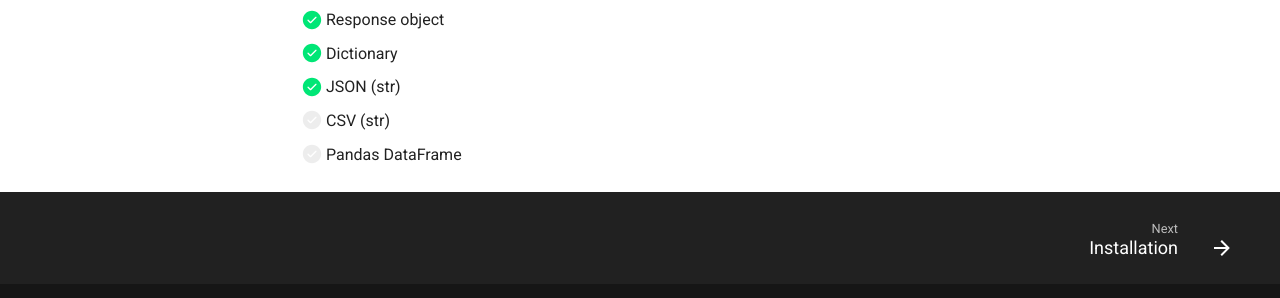
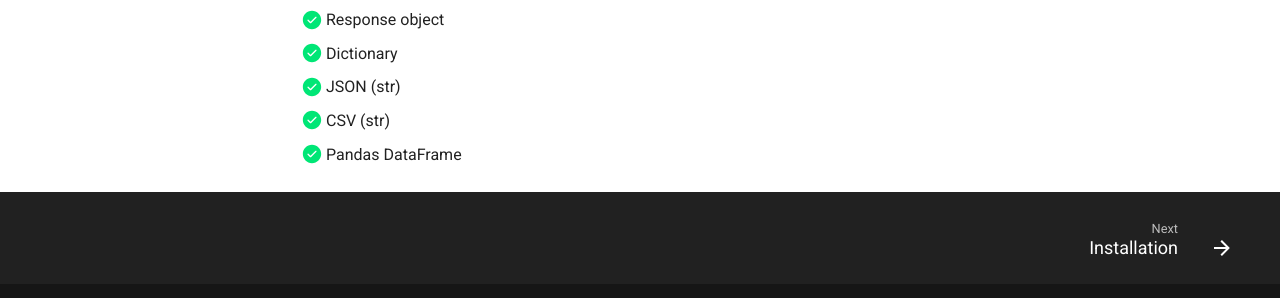
Before and after one commit to afuetterer/python-re3data, an MkDocs documentation site: the page built from docs/src/features.md, in a window 1280 px wide and 1004 px high. Shown: the part 676-974 px from the top of the window. Built offline with MkDocs 1.6.1 and Material for MkDocs 9.7.7, drawn with Linux system fonts in a browser that asks for light colours; comment, search, counter and statistics services are not loaded; the version menu is left out.

Commit message:
docs(features): check off additional return types (#244)

```diff
--- a/docs/src/features.md
+++ b/docs/src/features.md
@@ -20,8 +20,8 @@ The return types are based on the original XML responses from the API, with addi
 - [x] Response object
 - [x] Dictionary
 - [x] JSON (str)
-- [ ] CSV (str)
-- [ ] Pandas DataFrame
+- [x] CSV (str)
+- [x] Pandas DataFrame
 
 <!---
 This features page is adapted from:
```
